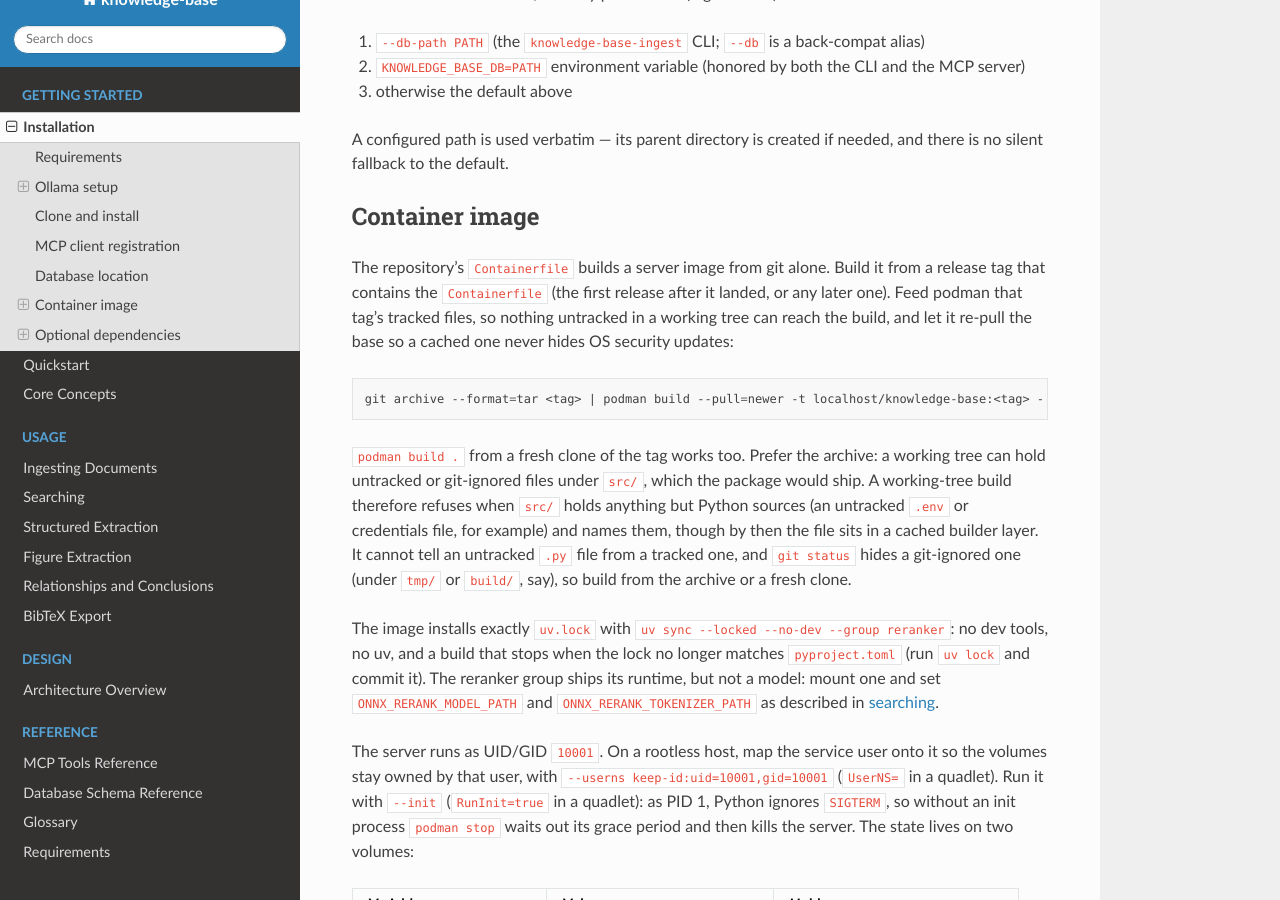
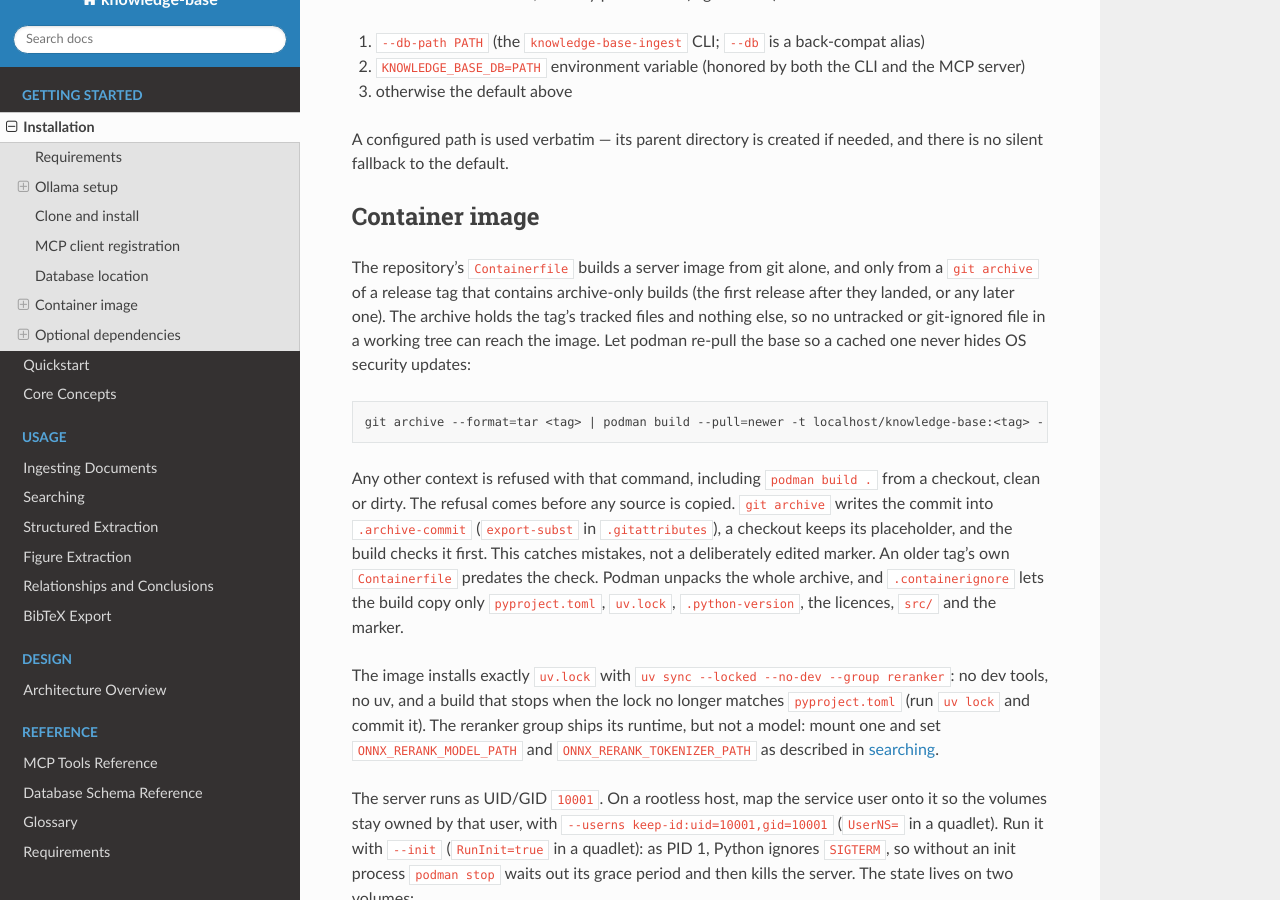
Before and after one commit to dutiona/knowledge-base, a Sphinx documentation site: the page built from docs/getting-started/installation.md, in a window 1280 px wide and 900 px high, scrolled down 2351 px. Built offline with Sphinx 7.4.7 and the Read the Docs theme 3.1.0, drawn with Linux system fonts in a browser that asks for light colours.

Commit message:
docs(install): document the git archive build as the only one
A checkout build is now refused, so the "podman build . from a fresh
clone works too" paragraph was wrong. The section now gives only the
archive command and says how a checkout is told apart from an archive.
It notes that the check stops mistakes, not a deliberate edit, and that
only a tag containing the change enforces it.

````diff
--- a/docs/getting-started/installation.md
+++ b/docs/getting-started/installation.md
@@ -111,20 +111,21 @@ there is no silent fallback to the default.
 
 ## Container image
 
-The repository's `Containerfile` builds a server image from git alone. Build it from a release tag that contains the
-`Containerfile` (the first release after it landed, or any later one). Feed podman that tag's tracked files, so nothing
-untracked in a working tree can reach the build, and let it re-pull the base so a cached one never hides OS security
-updates:
+The repository's `Containerfile` builds a server image from git alone, and only from a `git archive` of a release tag
+that contains archive-only builds (the first release after they landed, or any later one). The archive holds the tag's
+tracked files and nothing else, so no untracked or git-ignored file in a working tree can reach the image. Let podman
+re-pull the base so a cached one never hides OS security updates:
 
 ```bash
 git archive --format=tar <tag> | podman build --pull=newer -t localhost/knowledge-base:<tag> -
 ```
 
-`podman build .` from a fresh clone of the tag works too. Prefer the archive: a working tree can hold untracked or
-git-ignored files under `src/`, which the package would ship. A working-tree build therefore refuses when `src/` holds
-anything but Python sources (an untracked `.env` or credentials file, for example) and names them, though by then the
-file sits in a cached builder layer. It cannot tell an untracked `.py` file from a tracked one, and `git status` hides
-a git-ignored one (under `tmp/` or `build/`, say), so build from the archive or a fresh clone.
+Any other context is refused with that command, including `podman build .` from a checkout, clean or dirty. The
+refusal comes before any source is copied. `git archive` writes the commit into `.archive-commit` (`export-subst` in
+`.gitattributes`), a checkout keeps its placeholder, and the build checks it first. This catches mistakes, not a
+deliberately edited marker. An older tag's own `Containerfile` predates the check. Podman unpacks the whole archive,
+and `.containerignore` lets the build copy only `pyproject.toml`, `uv.lock`, `.python-version`, the licences, `src/`
+and the marker.
 
 The image installs exactly `uv.lock` with `uv sync --locked --no-dev --group reranker`: no dev tools, no uv, and a
 build that stops when the lock no longer matches `pyproject.toml` (run `uv lock` and commit it). The
````
